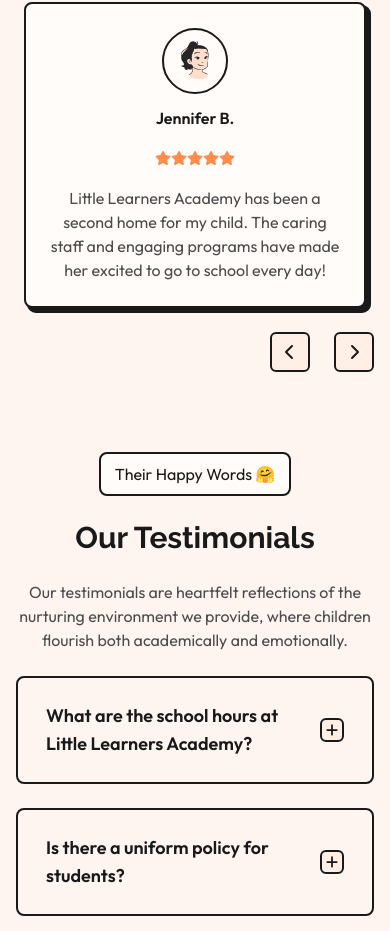
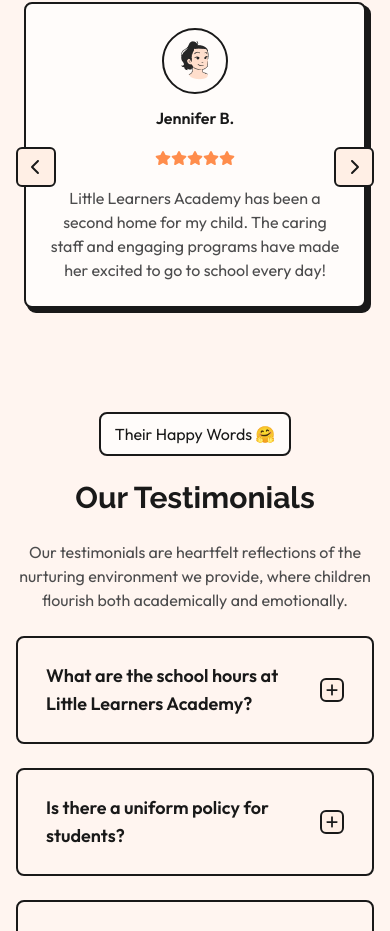
Before and after one commit to zealfemi/little-learners, a Next.js app: page / in a window 390 px wide. Shown: the part 2995-3926 px from the top of the page. Built offline with nearby package versions, Linux system fonts and the light colour scheme.

Commit message:
fixed carousel buttons

```diff
--- a/app/_components/Carousel.tsx
+++ b/app/_components/Carousel.tsx
@@ -47,13 +47,13 @@ export default function Carousel({ slides }: { slides: React.ReactNode[] }) {
         className={`${slides.length === 3 && "md:hidden"} flex gap-6 items-center justify-end md:px-10`}>
         <button
           onClick={prevSlide}
-          className="border-2 border-secondary-800 bg-primary-300 hover:bg-primary-400 cursor-pointer w-10 h-10 rounded-md grid place-items-center transition-colors z-10">
+          className="absolute left-0 md:left-4 top-1/2 -translate-y-1/2 border-2 border-secondary-800 bg-primary-300 hover:bg-primary-400 cursor-pointer w-10 h-10 rounded-md grid place-items-center transition-colors z-10">
           <FaChevronLeft className="text-secondary-800" />
         </button>
 
         <button
           onClick={nextSlide}
-          className="border-2 border-secondary-800 bg-primary-300 hover:bg-primary-400 cursor-pointer w-10 h-10 rounded-md grid place-items-center transition-colors z-10">
+          className="absolute right-0 md:right-4 top-1/2 -translate-y-1/2 border-2 border-secondary-800 bg-primary-300 hover:bg-primary-400 cursor-pointer w-10 h-10 rounded-md grid place-items-center transition-colors z-10">
           <FaChevronRight className="text-secondary-800" />
         </button>
       </div>
```
